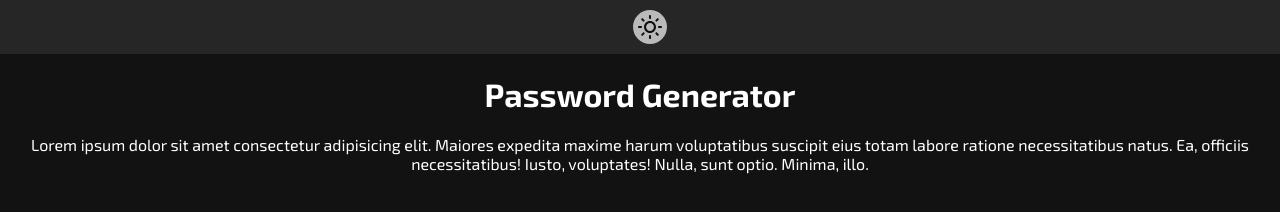
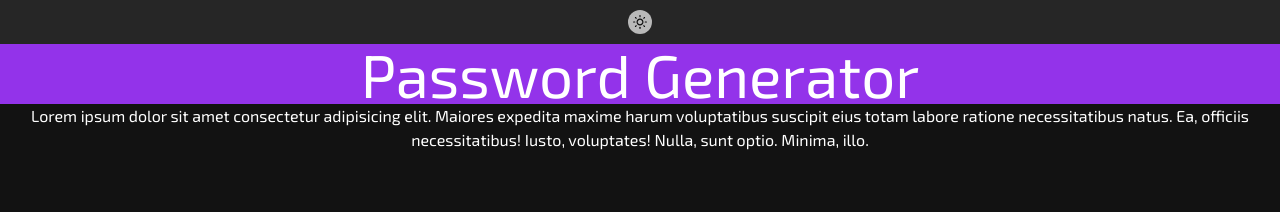
Before and after one commit to chrisjimenez10/password_generator, a website: page dist/index.html in a window 1280 px wide. Drawn offline with nearby package versions, Linux system fonts and the light colour scheme; files that its build step writes are made by us from their sources.

Commit message:
successfull installation of tailwindcss using tailwind cli tool

```diff
--- a/main.css
+++ b/src/input.css
@@ -1,5 +1,10 @@
+/* Google Font Import */
 @import url('https://fonts.googleapis.com/css2?family=Exo+2:ital,wght@0,100..900;1,100..900&family=Varela+Round&display=swap');
 
+/* Tailwind Directives */
+@tailwind base;
+@tailwind components;
+@tailwind utilities;
 
 :root {
     scroll-behavior: smooth;
@@ -23,6 +28,7 @@
 }
 
 body {
+    /* NOTE: To allow elements to fill up the screen width and height, set margins and paddings to 0 */
     margin: 0;
     padding: 0;
     box-sizing: border-box;
--- /dev/null
+++ b/tailwind.config.js
@@ -0,0 +1,8 @@
+/** @type {import('tailwindcss').Config} */
+module.exports = {
+  content: ["./dist/*.{html,js}"],
+  theme: {
+    extend: {},
+  },
+  plugins: [],
+}
```
Also changed, not shown: package.json (added, +16 -0 lines), dist/index.html, dist/main.js (renamed from main.js), 1 other file.
